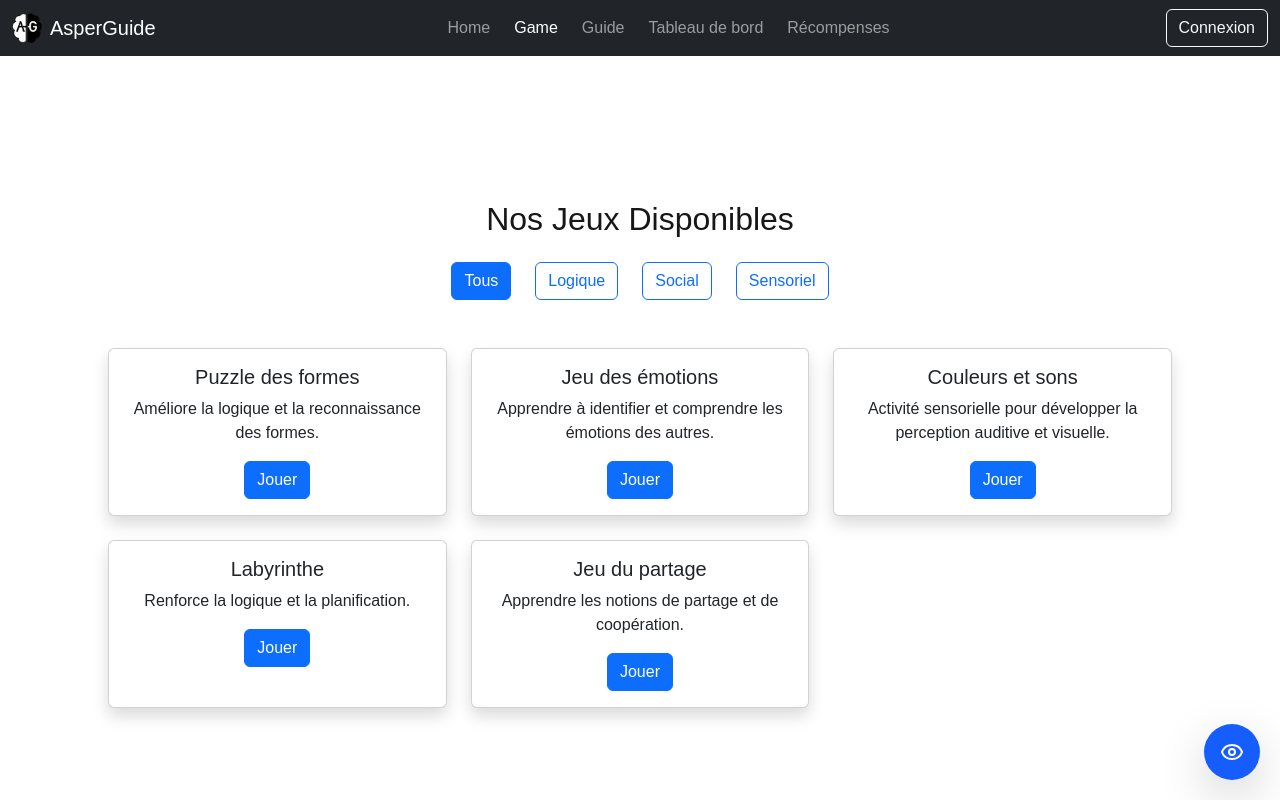
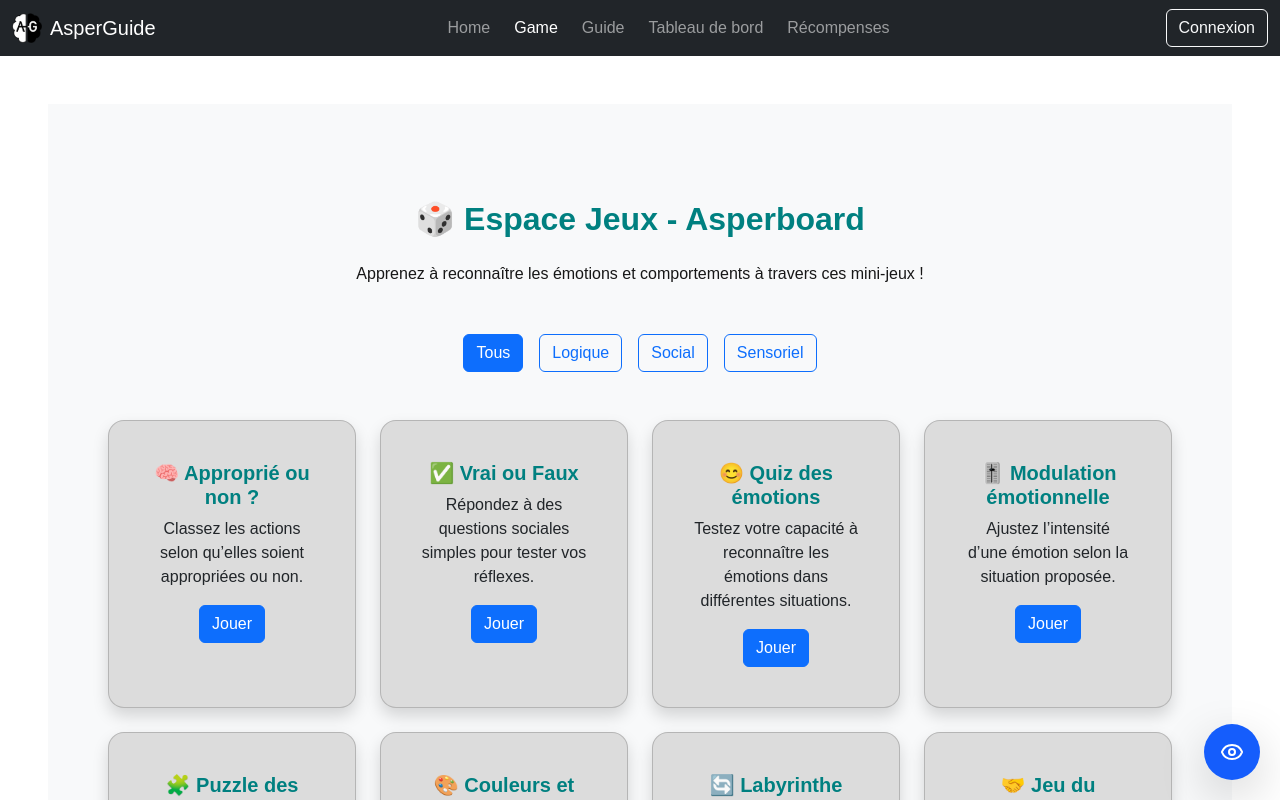
Before and after one commit to Asperguide/front, a Next.js app in the folder asperguide/: page /games in a window 1280 px wide. Shown: the top 800 px of the page. Built offline with nearby package versions, Linux system fonts and the light colour scheme.

Commit message:
[+] add true/false

```diff
--- a/asperguide/app/games/page.tsx
+++ b/asperguide/app/games/page.tsx
@@ -1,19 +1,64 @@
 'use client';
 
 import { useState } from 'react';
+import 'bootstrap/dist/css/bootstrap.min.css';
 
 type Game = {
   title: string;
   description: string;
   category: string;
+  link: string;
 };
 
 const games: Game[] = [
-  { title: 'Puzzle des formes', description: 'Améliore la logique et la reconnaissance des formes.', category: 'logique' },
-  { title: 'Jeu des émotions', description: 'Apprendre à identifier et comprendre les émotions des autres.', category: 'social' },
-  { title: 'Couleurs et sons', description: 'Activité sensorielle pour développer la perception auditive et visuelle.', category: 'sensoriel' },
-  { title: 'Labyrinthe', description: 'Renforce la logique et la planification.', category: 'logique' },
-  { title: 'Jeu du partage', description: 'Apprendre les notions de partage et de coopération.', category: 'social' },
+  {
+    title: '🧠 Approprié ou non ?',
+    description: 'Classez les actions selon qu’elles soient appropriées ou non.',
+    category: 'social',
+    link: '/games/sorting'
+  },
+  {
+    title: '✅ Vrai ou Faux',
+    description: 'Répondez à des questions sociales simples pour tester vos réflexes.',
+    category: 'social',
+    link: '/games/true-false'
+  },
+  {
+    title: '😊 Quiz des émotions',
+    description: 'Testez votre capacité à reconnaître les émotions dans différentes situations.',
+    category: 'social',
+    link: '/games/quizemotion'
+  },
+  {
+    title: '🎚️ Modulation émotionnelle',
+    description: 'Ajustez l’intensité d’une émotion selon la situation proposée.',
+    category: 'social',
+    link: '/games/emotion-slider'
+  },
+  {
+    title: '🧩 Puzzle des formes',
+    description: 'Améliore la logique et la reconnaissance des formes.',
+    category: 'logique',
+    link: '/games/puzzle'
+  },
+  {
+    title: '🎨 Couleurs et sons',
+    description: 'Activité sensorielle pour développer la perception auditive et visuelle.',
+    category: 'sensoriel',
+    link: '/games/colors-sounds'
+  },
+  {
+    title: '🔄 Labyrinthe',
+    description: 'Renforce la logique et la planification.',
+    category: 'logique',
+    link: '/games/labyrinthe'
+  },
+  {
+    title: '🤝 Jeu du partage',
+    description: 'Apprendre les notions de partage et de coopération.',
+    category: 'social',
+    link: '/games/sharing'
+  },
 ];
 
 export default function GamesPage() {
@@ -22,14 +67,16 @@ export default function GamesPage() {
   const filteredGames = filter === 'all' ? games : games.filter(game => game.category === filter);
 
   return (
-    <>
-      <main className="p-5">
+    <main className="p-5 bg-light min-vh-100">
       <section className="py-5">
         <div className="container">
-            <h2 className="text-center mb-4">Nos Jeux Disponibles</h2>
+          <h2 className="text-center mb-4" style={{ color: 'teal', fontWeight: 'bold' }}>
+            🎲 Espace Jeux - Asperboard
+          </h2>
+          <p className="text-center mb-5">Apprenez à reconnaître les émotions et comportements à travers ces mini-jeux !</p>
 
           {/* Filtrage par catégorie */}
-            <div className="text-center mb-5 flex flex-wrap justify-center gap-4">
+          <div className="text-center mb-5 flex flex-wrap justify-center gap-3">
             {['all', 'logique', 'social', 'sensoriel'].map((cat) => (
               <button
                 key={cat}
@@ -41,24 +88,32 @@ export default function GamesPage() {
             ))}
           </div>
 
-
           {/* Liste des jeux */}
-            <div className="row g-4">
+          <div className="row g-4 justify-content-center">
             {filteredGames.map((game, index) => (
-                <div key={index} className="col-md-4">
-                  <div className="card h-100 shadow">
+              <div key={index} className="col-md-3">
+                <div className="card p-4 h-100 shadow" style={{ backgroundColor: 'gainsboro', borderRadius: '16px' }}>
                   <div className="card-body text-center">
-                      <h5 className="card-title">{game.title}</h5>
+                    <h5 className="card-title" style={{ color: 'teal', fontWeight: 'bold' }}>
+                      {game.title}
+                    </h5>
                     <p className="card-text">{game.description}</p>
-                      <a href="/games/emotion-slider" className="btn btn-primary">Jouer</a>
+                    <a href={game.link} className="btn btn-primary">
+                      Jouer
+                    </a>
                   </div>
                 </div>
               </div>
             ))}
           </div>
+
+          <div className="text-center mt-5">
+            <a href="/" className="btn btn-secondary" style={{ backgroundColor: 'dimgray', border: 'none' }}>
+              ⬅ Retour à l’accueil
+            </a>
+          </div>
         </div>
       </section>
     </main>
-    </>
   );
 }
--- /dev/null
+++ b/asperguide/app/games/true-false/page.tsx
@@ -0,0 +1,96 @@
+'use client';
+
+import { useState } from 'react';
+import 'bootstrap/dist/css/bootstrap.min.css';
+
+export default function TrueFalseGame() {
+  const questions = [
+    { text: "Il est acceptable de couper la parole à quelqu’un quand on est excité.", correct: false },
+    { text: "Il est poli de dire merci après avoir reçu de l’aide.", correct: true },
+    { text: "Crier sur un ami quand on est en colère est une bonne solution.", correct: false },
+    { text: "C’est gentil de tenir la porte à quelqu’un.", correct: true },
+    { text: "On peut ignorer quelqu’un qui nous parle si on n’a pas envie de répondre.", correct: false },
+    { text: "S’excuser après une erreur est un comportement approprié.", correct: true },
+  ];
+
+  const [current, setCurrent] = useState(0);
+  const [score, setScore] = useState(0);
+  const [result, setResult] = useState('');
+  const [finished, setFinished] = useState(false);
+
+  const checkAnswer = (answer: boolean) => {
+    const correct = questions[current].correct;
+    if (answer === correct) {
+      setResult('✅ Bonne réponse !');
+      setScore(score + 1);
+    } else {
+      setResult('❌ Mauvaise réponse.');
+    }
+
+    setTimeout(() => {
+      if (current + 1 < questions.length) {
+        setCurrent(current + 1);
+        setResult('');
+      } else {
+        setFinished(true);
+      }
+    }, 1200);
+  };
+
+  const restartGame = () => {
+    setCurrent(0);
+    setScore(0);
+    setResult('');
+    setFinished(false);
+  };
+
+  return (
+    <main className="d-flex flex-column align-items-center justify-content-center min-vh-100 bg-light">
+      <div className="card p-4 shadow" style={{ maxWidth: '400px', backgroundColor: 'gainsboro', borderRadius: '16px' }}>
+        <h2 style={{ color: 'teal', fontWeight: 'bold' }}>Vrai ou Faux</h2>
+
+        {!finished ? (
+          <>
+            <div id="score" className="fw-bold text-teal mt-2">
+              Score : {score} / {questions.length}
+            </div>
+            <p className="mt-3">{questions[current].text}</p>
+
+            <div>
+              <button className="btn w-75 mt-2" style={{ backgroundColor: 'teal', color: 'white' }} onClick={() => checkAnswer(true)}>
+                Vrai
+              </button>
+              <button className="btn w-75 mt-2" style={{ backgroundColor: 'teal', color: 'white' }} onClick={() => checkAnswer(false)}>
+                Faux
+              </button>
+            </div>
+
+            {result && (
+              <p className="mt-3 fw-semibold" style={{ color: result.includes('✅') ? 'green' : 'red' }}>
+                {result}
+              </p>
+            )}
+          </>
+        ) : (
+          <>
+            <p className="fw-bold mt-3 text-teal">
+              Score final : {score} / {questions.length}
+            </p>
+            <p>Bravo, vous avez terminé le jeu ! 🎉</p>
+            <button className="btn btn-primary w-75 mt-2" onClick={restartGame}>
+              🔄 Rejouer
+            </button>
+          </>
+        )}
+
+        <button
+          className="btn btn-secondary w-75 mt-3"
+          onClick={() => (window.location.href = '/games')}
+          style={{ backgroundColor: 'dimgray', border: 'none' }}
+        >
+          ⬅ Retour au menu
+        </button>
+      </div>
+    </main>
+  );
+}
```
Lines whose indentation alone changed are shown as unchanged.
